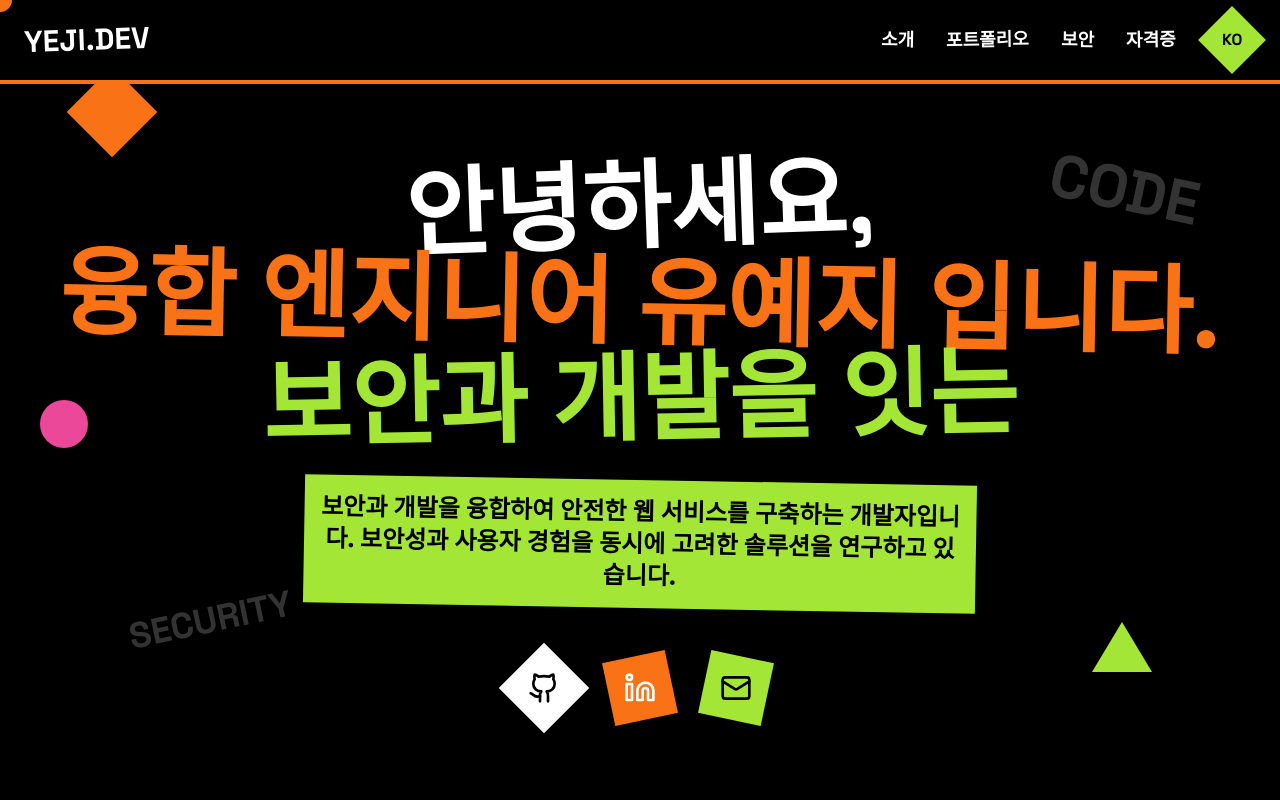
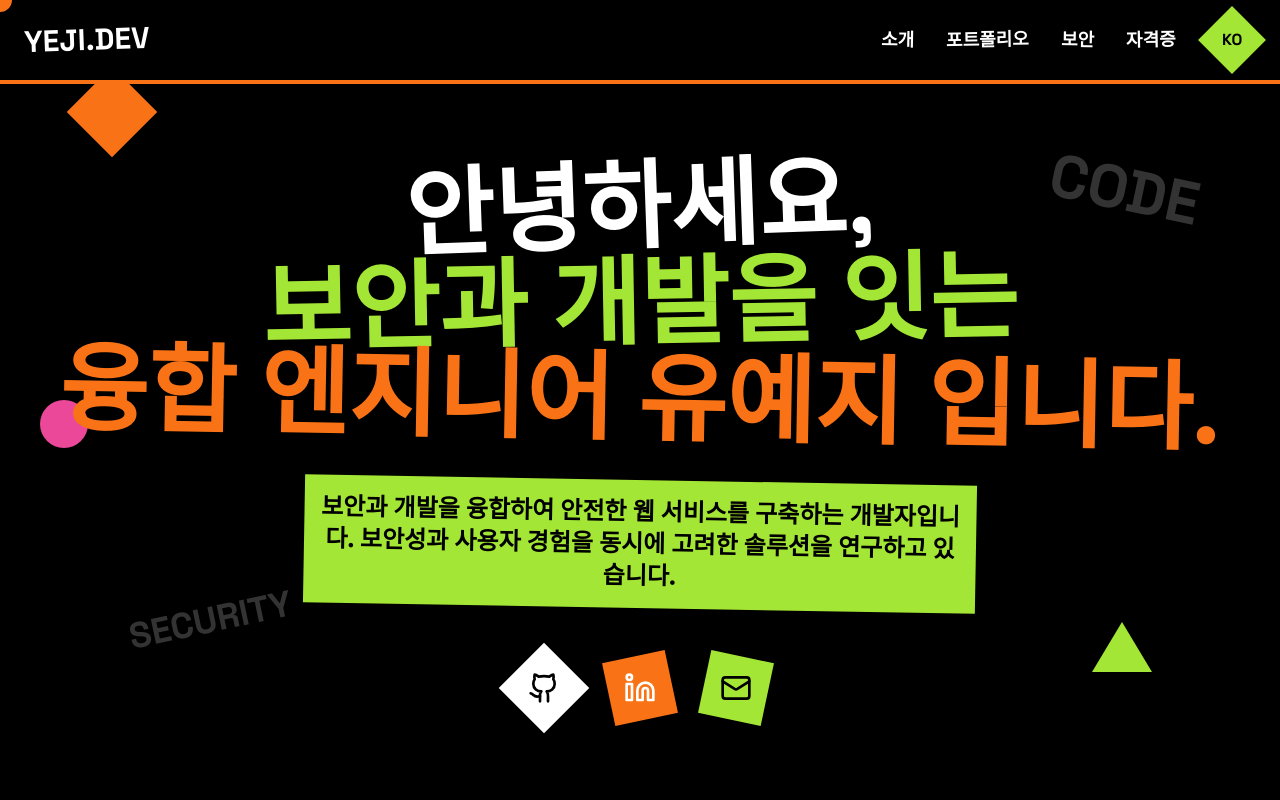
Before and after one commit to YYJ-SH/yeji-secudev-portfolio, a Next.js app: page / in a window 1280 px wide. Shown: the top 800 px of the page. Built offline with nearby package versions, Linux system fonts and the light colour scheme; a web font is replaced by a local one.

Commit message:
role changed

```diff
--- a/src/app/page.tsx
+++ b/src/app/page.tsx
@@ -49,8 +49,9 @@ export default function Home() {
         <div className="text-center z-10 container mx-auto px-6">
           <h1 className="text-6xl md:text-8xl font-black mb-8 leading-none">
             <span className="block transform -rotate-2">{hero.greeting}</span>
+             <span className="block transform -rotate-1 text-lime-400">{hero.role}</span>
             <span className="block transform rotate-1 text-orange-500">{hero.name}</span>
-            <span className="block transform -rotate-1 text-lime-400">{hero.role}</span>
+
           </h1>
           <p className="text-xl md:text-2xl font-bold mb-12 transform rotate-1 bg-lime-400 text-black p-4 inline-block max-w-2xl">
             {hero.description}
```
